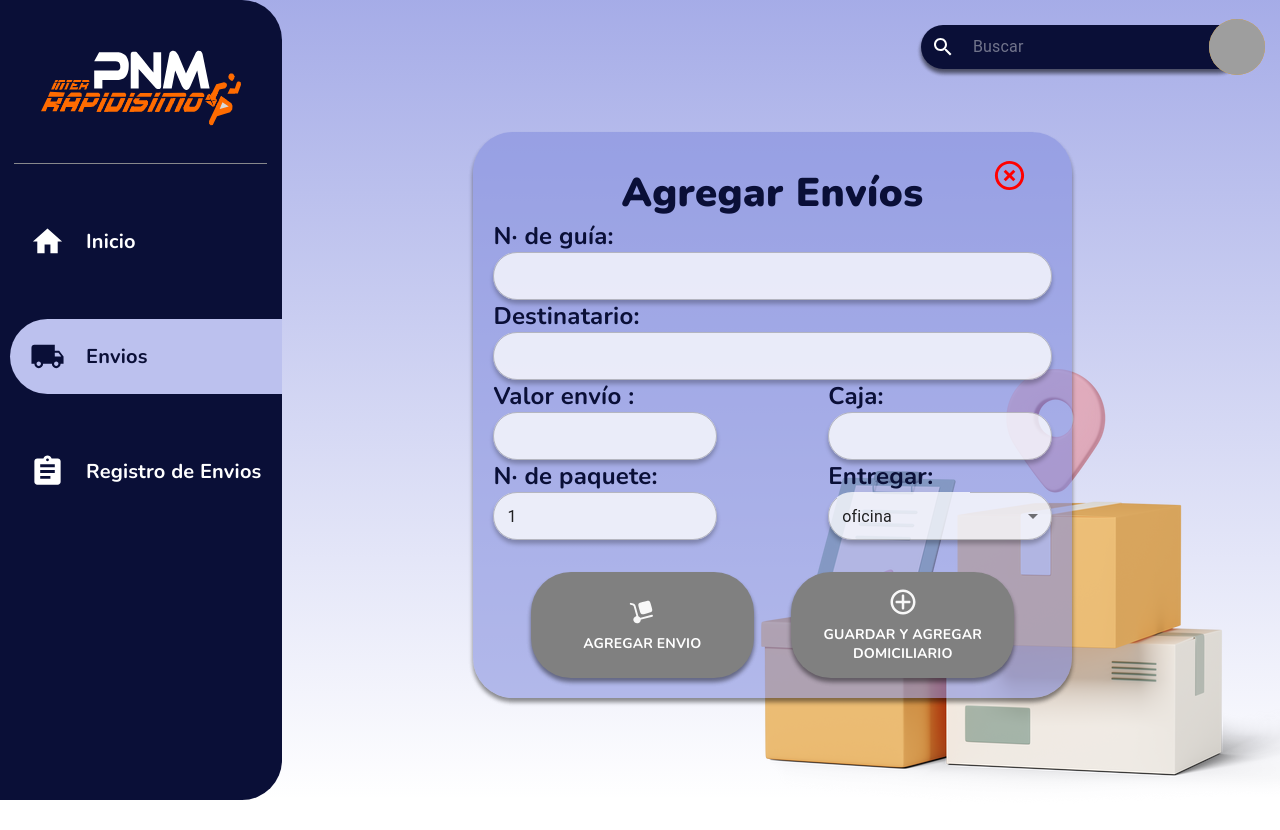
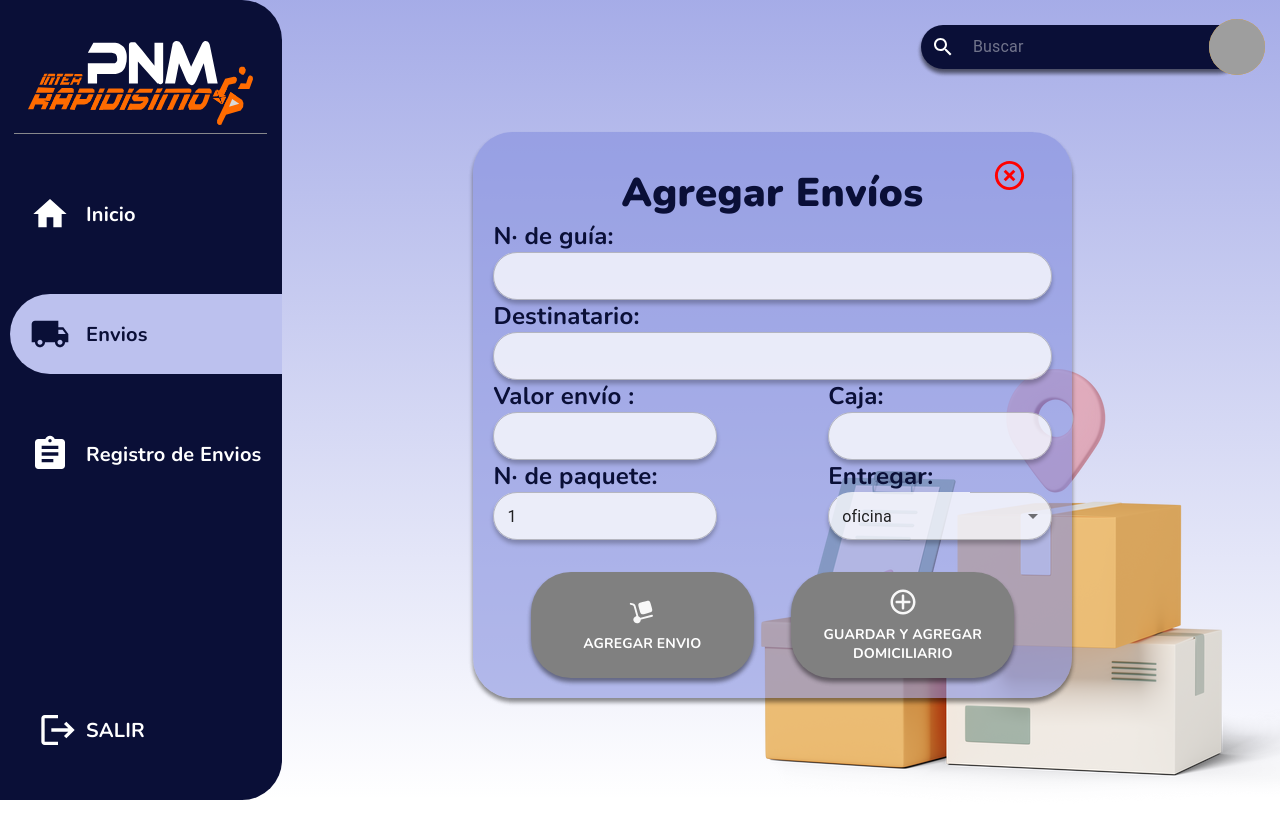
Before and after one commit to felipe0410/system_Delivery, a Next.js app: page /Shipments/addShipment in a window 1280 px wide. Shown: the top 830 px of the page. Built offline with nearby package versions, Linux system fonts and the light colour scheme; no server answers; the database is empty; grey boxes are pictures that could not be loaded.

Commit message:
responsive slidebar

```diff
--- a/src/app/Shipments/addShipment/page.tsx
+++ b/src/app/Shipments/addShipment/page.tsx
@@ -211,9 +211,9 @@ const Page = () => {
         <Box id='container-inputs'>
           {inputs.map((input, index) => {
             const style = {
-              width: `${input.whidth}`,
+              width: { xs: '100%', sm: `${input.whidth}` },
               marginLeft:
-                input.whidth === "40%" && [3, 5].includes(index) ? "20%" : "0",
+                { sm: input.whidth === "40%" && [3, 5].includes(index) ? "20%" : "0", }
             };
             const styleTypography = {
               textAlign: "left",
--- a/src/app/TableShipments/page.tsx
+++ b/src/app/TableShipments/page.tsx
@@ -113,7 +113,7 @@ export default function BasicTabs() {
 
   return (
     <Box sx={{ padding: "5%" }}>
-      <Paper>
+      <Paper sx={{ borderRadius: '20px' }}>
         <Box sx={{ width: "100%" }}>
           <Box sx={{ borderBottom: 1, borderColor: "divider" }}>
             <Tabs
--- a/src/app/layout.tsx
+++ b/src/app/layout.tsx
@@ -54,7 +54,7 @@ export default function RootLayout({
             <Box
               id='Container Sidebar'
               sx={{
-                display: { xs: "none", sm: "block" },
+                // display: { xs: "none", sm: "block" },
                 position: "fixed",
                 top: 0,
                 left: 0,
@@ -66,21 +66,9 @@ export default function RootLayout({
             </Box>
             <Box
               sx={{
-                display: { sm: "none", xs: "block" },
-                top: "10px",
-                left: "10px",
-                zIndex: 10,
-                position: "fixed",
-                background: "#5C68D4",
-              }}
-            >
-              <Menu />
-            </Box>
-            <Box
-              sx={{
                 position: "fixed",
                 top: 0,
-                left: "263px",
+                left: { xs: '100px', sm: "263px" },
                 right: 0,
                 zIndex: 1400,
               }}
--- a/src/components/Sidebar.tsx
+++ b/src/components/Sidebar.tsx
@@ -1,11 +1,11 @@
 "use client";
-import React from "react";
+import React, { useState } from "react";
 import Drawer from "@mui/material/Drawer";
 import List from "@mui/material/List";
 import ListItem from "@mui/material/ListItem";
 import ListItemIcon from "@mui/material/ListItemIcon";
 import ListItemText from "@mui/material/ListItemText";
-import { Box, Typography, Button } from "@mui/material";
+import { Box, Typography, Button, useMediaQuery, useTheme, SwipeableDrawer } from "@mui/material";
 import { usePathname } from "next/navigation";
 import HomeIcon from "@mui/icons-material/Home";
 import LocalShippingIcon from "@mui/icons-material/LocalShipping";
@@ -16,9 +16,14 @@ import logo from "/public/images/logo.svg";
 import LogoutIcon from "@mui/icons-material/Logout";
 import { singOut } from "@/firebase/firebase";
 import { Cookies, useCookies } from "react-cookie";
+import MenuRoundedIcon from "@mui/icons-material/MenuRounded";
+
 
 const Sidebar = () => {
+  const [open, setOpen] = useState(false)
   const [cookies, removeCookie] = useCookies(["user"]);
+  const theme = useTheme();
+  const matchesSM = useMediaQuery(theme.breakpoints.down('sm'));
   const pathname = usePathname();
 
   const sections = [
@@ -26,7 +31,8 @@ const Sidebar = () => {
       section: "Inicio",
       icon: (
         <HomeIcon
-          fontSize='large'
+          id='content icon home'
+          sx={{ fontSize: { sm: '40px' } }}
           style={{ color: pathname === "/" ? "#0A0F37" : "#fff" }}
         />
       ),
@@ -36,7 +42,7 @@ const Sidebar = () => {
       section: "Envios",
       icon: (
         <LocalShippingIcon
-          fontSize='large'
+          sx={{ fontSize: { sm: '40px' } }}
           style={{
             color: pathname.startsWith("/Shipments") ? "#0A0F37" : "#fff",
           }}
@@ -48,7 +54,7 @@ const Sidebar = () => {
       section: "Registro de Envios",
       icon: (
         <AssignmentIcon
-          fontSize='large'
+          sx={{ fontSize: { sm: '40px' } }}
           style={{
             color: pathname.startsWith("/TableShipments") ? "#0A0F37" : "#fff",
           }}
@@ -59,14 +65,22 @@ const Sidebar = () => {
   ];
 
   return (
-    <Drawer
+    <>
+      <Button sx={{ paddingTop: '20px' }} onClick={() => setOpen(true)}>
+        <MenuRoundedIcon sx={{ color: '#0A0F37C2', fontSize: '35px' }} />
+      </Button>
+      <SwipeableDrawer
         id='Drawer'
-      variant='permanent'
+        variant={matchesSM ? undefined : 'permanent'}
         anchor='left'
+        open={open}
+        onClose={() => setOpen(false)}
+        onOpen={() => setOpen(true)}
         PaperProps={{
           style: {
             background: "transparent",
             border: "none",
+            maxWidth: matchesSM ? '45%' : 'auto'
           },
         }}
       >
@@ -86,10 +100,10 @@ const Sidebar = () => {
               marginBottom: "20px",
             }}
           >
-          <Image width={200} height={100} alt='company-logo' src={logo} />
-        </Box>
+            <Image style={{ width: '80%' }} alt='company-logo' src={logo} />
             <Box sx={{ textAlign: "-webkit-center", marginBottom: "20px" }}>
               <Box width={"90%"} height={"1px"} sx={{ background: "#87888C" }} />
+            </Box>
           </Box>
           <Box id='containerSections'>
             {sections.map((section: any, index: number) => (
@@ -116,11 +130,11 @@ const Sidebar = () => {
                           : pathname.startsWith(section.id)
                             ? "40px 0px 0px 40px"
                             : "0",
-                    marginLeft: "10px",
-                    padding: "20px",
+                      marginLeft: { xs: '5px', sm: "10px" },
+                      padding: { sm: "20px" },
                     }}
                   >
-                  <ListItemIcon>{section.icon}</ListItemIcon>
+                    <ListItemIcon sx={{ minWidth: { xs: '35px', sm: '56px' } }}>{section.icon}</ListItemIcon>
                     <ListItemText>
                       <Typography
                         sx={{
@@ -133,7 +147,7 @@ const Sidebar = () => {
                                 ? "#0A0F37"
                                 : "#FFF",
                           fontFamily: "Nunito",
-                        fontSize: "20px",
+                          fontSize: { xs: '16px', sm: "20px" },
                           fontStyle: "normal",
                           fontWeight: 700,
                           lineHeight: "normal",
@@ -147,15 +161,7 @@ const Sidebar = () => {
                 </Link>
               </Box>
             ))}
-        </Box>
-        <Box
-          sx={{
-            height: "40%",
-            display: "flex",
-            alignItems: "flex-end",
-            justifyContent: "center",
-          }}
-        >
+            <Box sx={{ marginTop: '100%', position: 'absolute', bottom: '30px' }}>
               <Button
                 onClick={async () => {
                   await singOut();
@@ -163,34 +169,43 @@ const Sidebar = () => {
                   window.location.reload();
                 }}
                 sx={{
+                  margin: '0 auto',
                   display: "flex",
+                  justifyContent: 'space-around',
                   width: "90%",
-              justifyContent: "space-around",
+                  marginLeft: { xs: '7px', sm: "10px" },
+                  padding: { sm: "20px" },
                 }}
               >
                 <LogoutIcon
-              fontSize='large'
                   sx={{
+                    minWidth: { xs: '45px', sm: '56px' },
+                    fontSize: { sm: '40px' },
                     color: "#fff",
+
                   }}
                 />
                 <Typography
                   sx={{
                     color: "#fff",
                     fontFamily: "Nunito",
-                fontSize: "20px",
+                    fontSize: { xs: '16px', sm: "20px" },
                     fontStyle: "normal",
                     fontWeight: 700,
                     lineHeight: "normal",
                     textDecoration: "none",
+
                   }}
                 >
-              CERRAR SESION
+                  Salir
                 </Typography>
               </Button>
             </Box>
+          </Box>
+
         </List>
-    </Drawer>
+      </SwipeableDrawer>
+    </>
   );
 };
 
```
Also changed, not shown: src/app/TableShipments/Table.tsx (+62 -31 lines). Lines whose indentation alone changed are shown as unchanged.
